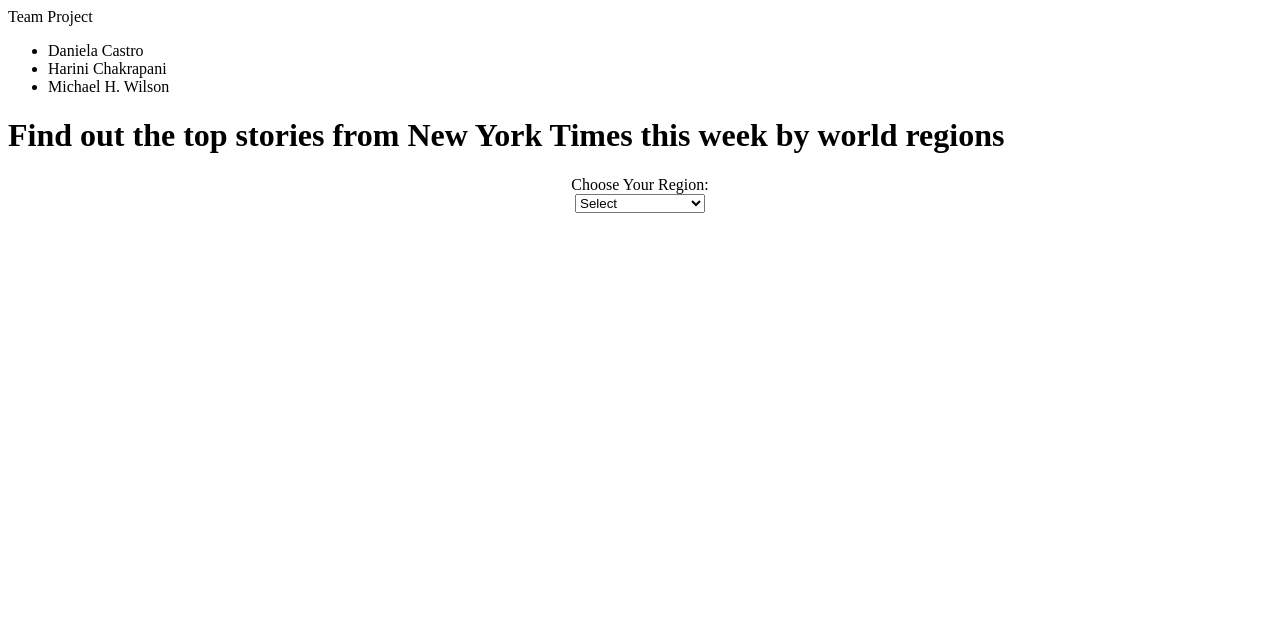
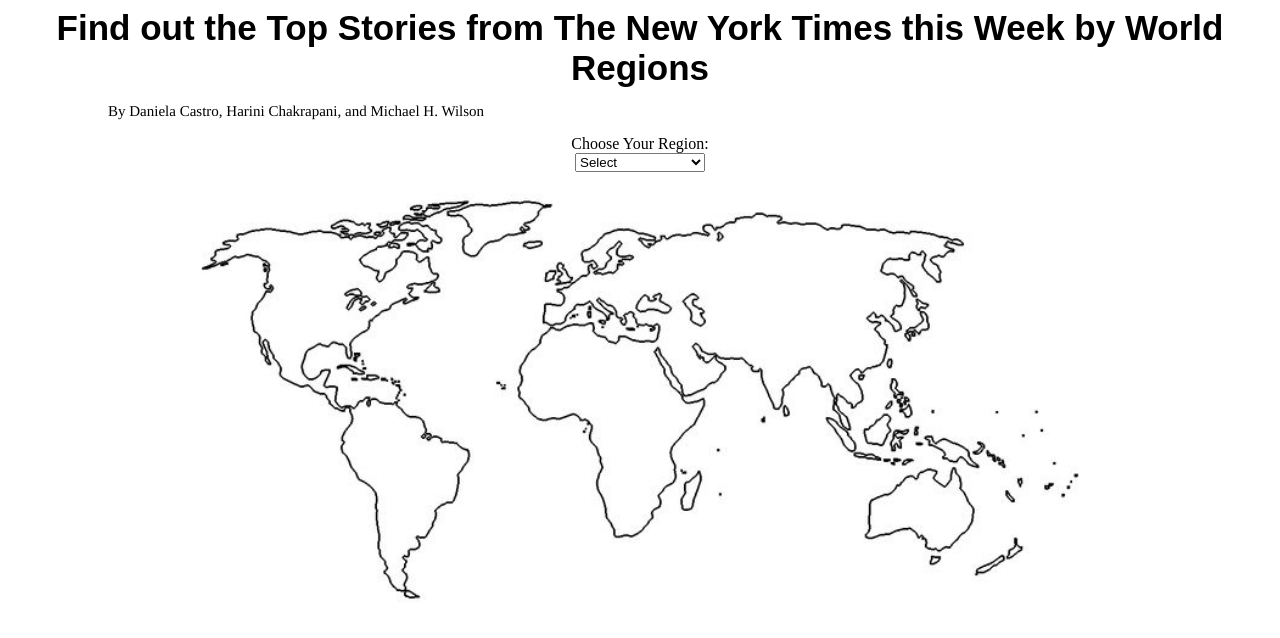
Before and after one commit to michaeldepeauwilson/teamproject, a plain HTML site: page index.html in a window 1280 px wide. Drawn offline with nearby package versions, Linux system fonts and the light colour scheme; no server answers.

Commit message:
CSS update 5/20

```diff
--- a/index.html
+++ b/index.html
@@ -10,23 +10,20 @@
 
 
 
-<header>Team Project</header>
+<header></header>
 
 <body>
-	<ul>
-		<li>Daniela Castro</li>
-		<li>Harini Chakrapani</li>
-		<li>Michael H. Wilson</li>
-	</ul>
 
-<h1>Find out the top stories from New York Times this week by world regions  </h1>
+  <h1>Find out the Top Stories from The New York Times this Week by World Regions  </h1>
+
+  <p>By Daniela Castro, Harini Chakrapani, and Michael H. Wilson</p>
 
 
-    <label id="regions"> <center> Choose Your Region: </center> </label>
-    <center> <select class="region-input"> </center>
+    <label id="regions"><center> Choose Your Region:</center> </label>
+    <center><select class="region-input"></center>
       <br>
 
-     <option value="">Select</option>
+      <option value="">Select</option>
       <option value="Sales">Americas</option>
       <option value="Services">Middle East</option>
       <option value="Transportation"></option>
--- a/site.css
+++ b/site.css
@@ -1,7 +1,25 @@
-<body>
 
 
-{box-sizing: border-box;
+body{
 
+	background-image: url(worldmapoutline.jpg);
+	background-size: 70%;
+	background-repeat: no-repeat;
+	background-position: center;
+	margin-bottom: 150px;
+	background-attachment: fixed;
+}
 
+h1{
+	font-family:Arial, Verdana, Monospace;;
+	font-size: 35px;
+	text-align: center;
+	margin-top:0;
+	margin-bottom:10px;
 }
+
+p{
+	margin-left: 100px;
+	font-family: Times, Georgia, serif;
+	font-size: 15px;
+}
```
Also changed, not shown: worldmapoutline.jpg (added).
